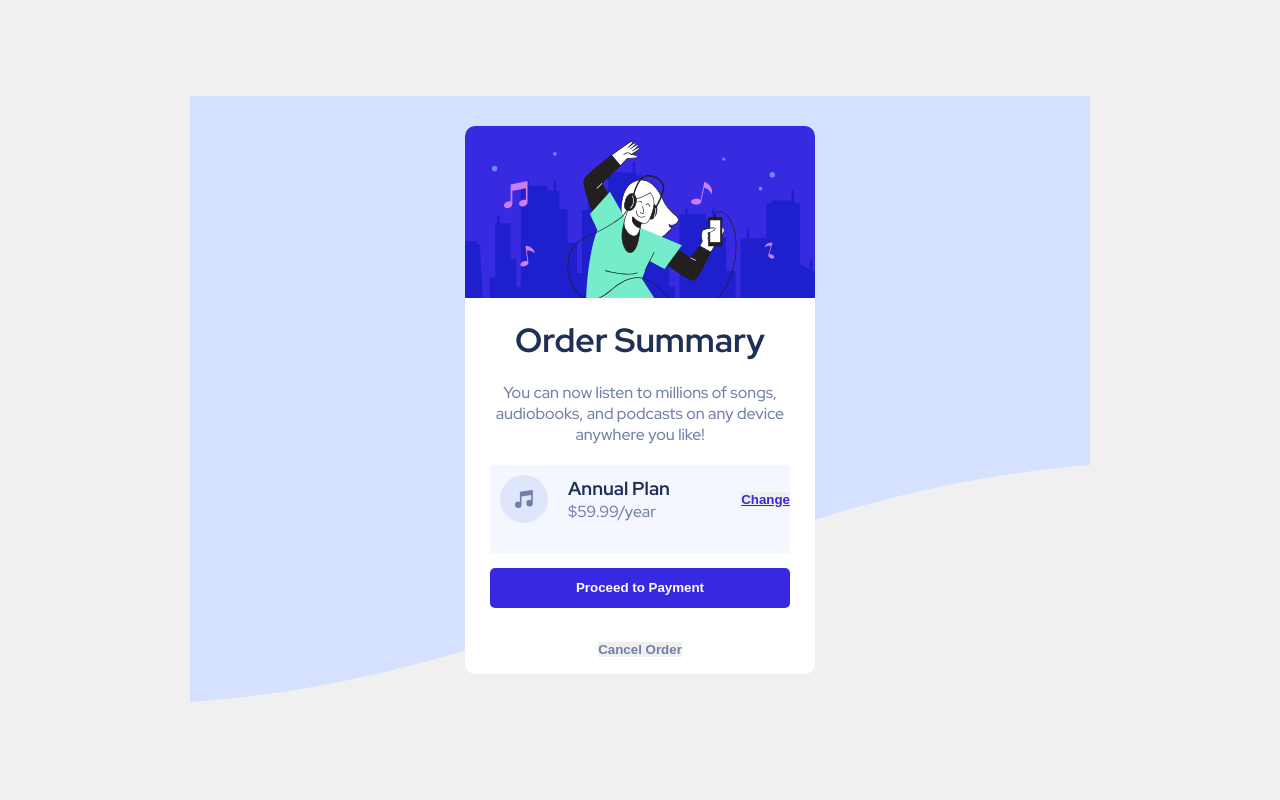
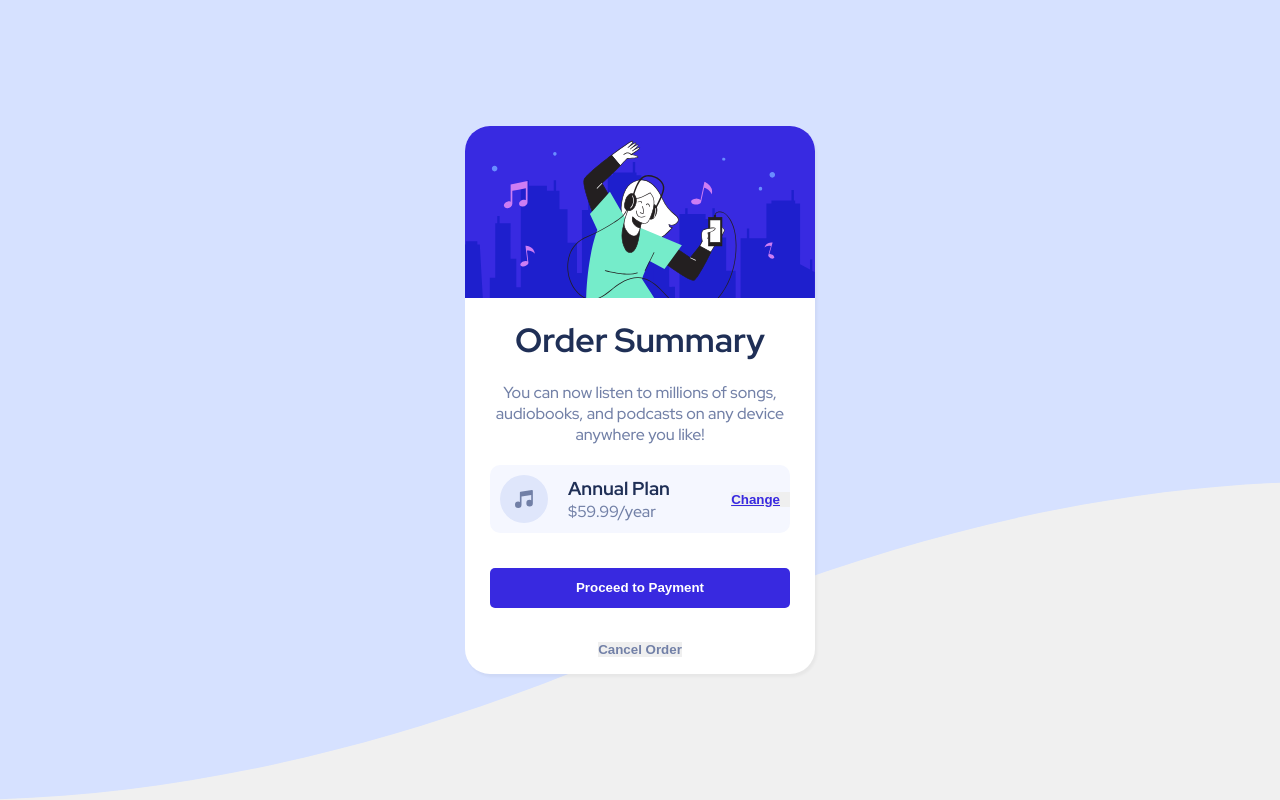
Before and after one commit to Gu-Parlandim/desafio-fronten-Mentor, a plain HTML site: page index.html in a window 1280 px wide. Drawn offline with Linux system fonts and the light colour scheme.

Commit message:
corringindo css

```diff
--- a/css/style.css
+++ b/css/style.css
@@ -16,39 +16,38 @@ body {
     font-family: 'Red Hat Display', sans-serif;
     background-color: #F0F0F0;
     min-height: 100vh;
-    display: flex;
-    justify-content: center;
-    align-items: center;
 }
 
 /*Main*/
 .l_main_bg {
     display: flex;
-    align-content: center;
+    align-items: center;
     justify-content: center;
     background-image: url("/images/pattern-background-desktop.svg");
     background-repeat: no-repeat;
     background-position: center;
     background-size: cover;
-    width: 900px;
+    height: 100%;
+    min-height: 100vh;
+    padding: 0 10px;
 }
 
 .l_section {
-    margin: 30px 0px;
     display: flex;
     justify-content: center;
     align-items: center;
     flex-wrap: wrap;
     flex-direction: column;
     max-width: 480px;
-    border-radius: 10px;
+    border-radius: 25px;
     background-color: white;
+    box-shadow: 2px 3px 3px hsla(0, 0%, 0%, 0.041);
 }
 .header_img {
     max-width: 350px;
 }
 .header_img > img {
-    border-radius: 10px 10px 0px 0px;
+    border-radius: 25px 25px 0px 0px;
     max-width: 100%;
     max-height: 100%;
 }
@@ -76,9 +75,10 @@ body {
     display: flex;
     align-items: center;
     justify-content: space-between;
-    padding-bottom: 20px;
+    margin-bottom: 20px;
     min-width: 300px;
     background-color:hsl(225, 100%, 98%);
+    border-radius: 10px;
 }
 
 .payments_info {
@@ -104,6 +104,7 @@ body {
     text-decoration: underline;
     border: none;
     color:hsl(245, 75%, 52%);
+    padding-right: 10px;
 }
 
 .payments_button button:hover {
@@ -149,11 +150,8 @@ body {
 
 
 @media (max-width:400px) {
-    body{
-        min-height: 0;
-    }
-    .l_section {
+    /* .l_section {
         margin: 20px;
-    }
+        }*/
 
 }
```
